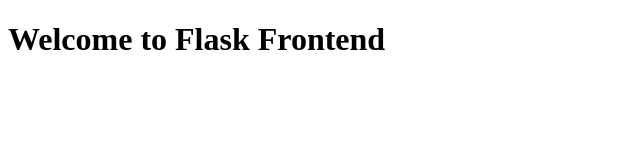
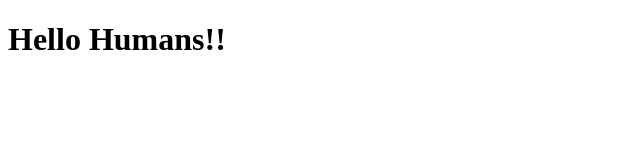
Before and after one commit to rahulkumarr0x08/Aws_jenkins, a plain HTML site: page index.html in a window 1280 px wide. Shown: the whole page, without its empty margins (0-640 px from the left). Drawn offline with Linux system fonts and the light colour scheme.

Commit message:
index.html

```diff
--- a/index.html
+++ b/index.html
@@ -4,6 +4,6 @@
     <title>Flask App</title>
 </head>
 <body>
-    <h1>Welcome to Flask Frontend</h1>
+    <h1>Hello Humans!!</h1>
 </body>
 </html>
```
